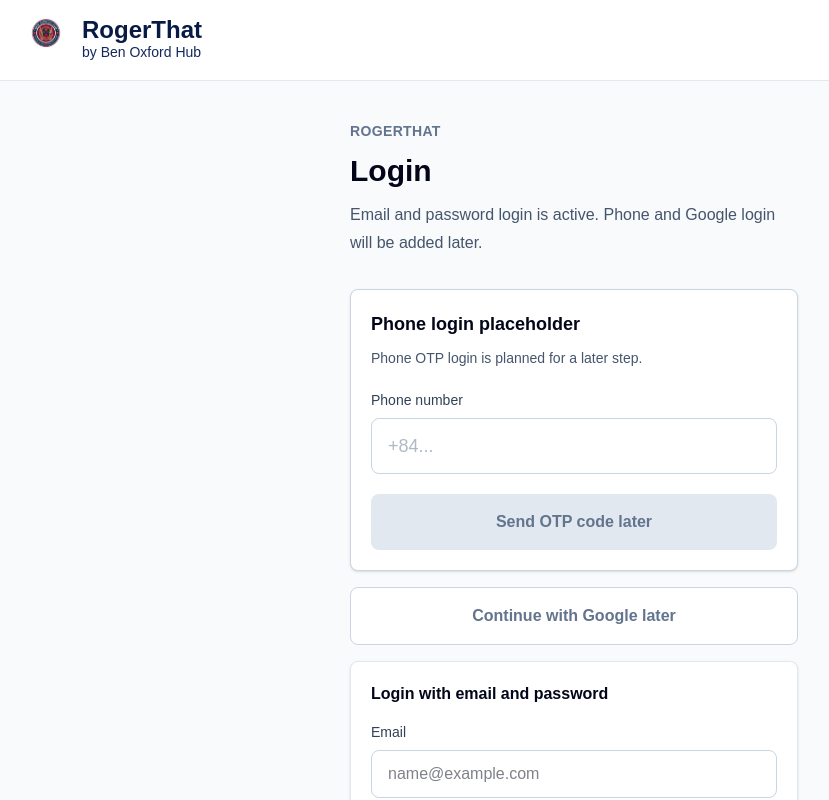
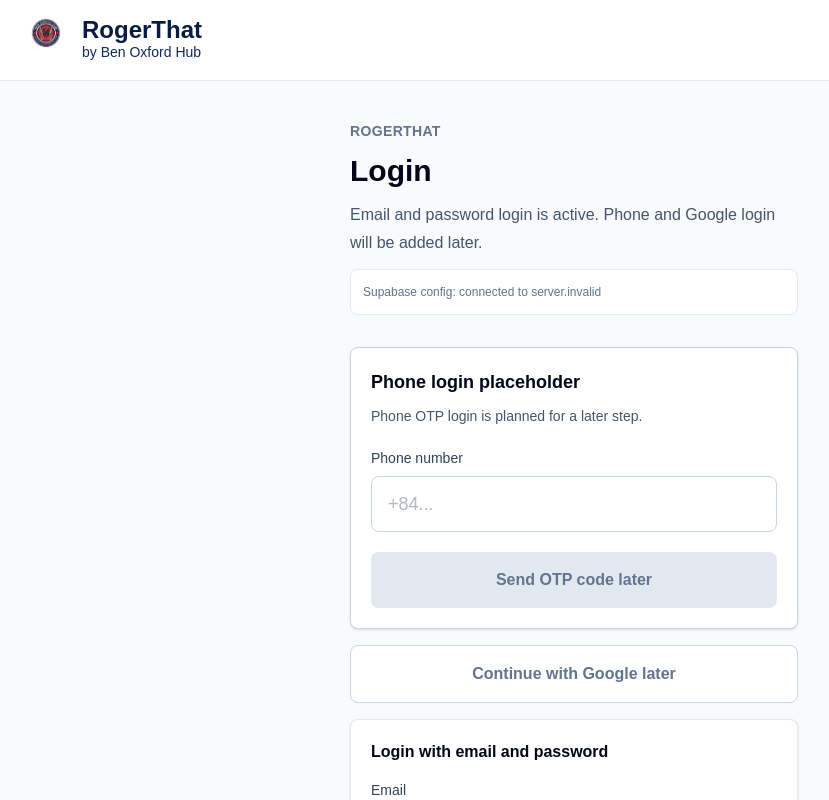
Before and after one commit to M3-AI-alt/rogerthat-app, a Next.js app: page /login in a window 1280 px wide. Shown: the top 800 px of the page, without its empty margins (66-895 px from the left). Built offline with nearby package versions, Linux system fonts and the light colour scheme; no server answers.

Commit message:
Fix Step 5B email auth signup login

```diff
--- a/src/app/login/page.tsx
+++ b/src/app/login/page.tsx
@@ -2,7 +2,7 @@
 
 import { AppShell } from "@/components/layout/AppShell";
 import { ROUTES } from "@/lib/routes";
-import { supabase } from "@/lib/supabase/client";
+import { supabase, supabaseConfig } from "@/lib/supabase/client";
 import Link from "next/link";
 import { useRouter } from "next/navigation";
 import { type FormEvent, type ReactElement, useState } from "react";
@@ -25,6 +25,14 @@ function isLoginRole(role: unknown): role is LoginRole {
   );
 }
 
+function getSupabaseConfigError(): string {
+  if (!supabaseConfig.hasUrl || !supabaseConfig.hasAnonKey) {
+    return "Supabase is not configured. Check NEXT_PUBLIC_SUPABASE_URL and NEXT_PUBLIC_SUPABASE_ANON_KEY in .env.local, then restart npm run dev.";
+  }
+
+  return "";
+}
+
 export default function LoginPage(): ReactElement {
   const router = useRouter();
   const [email, setEmail] = useState("");
@@ -38,19 +46,40 @@ export default function LoginPage(): ReactElement {
     event.preventDefault();
     setErrorMessage("");
     setStatusMessage("");
+
+    const configError = getSupabaseConfigError();
+
+    if (configError) {
+      console.error("[Supabase login] Missing configuration", {
+        hasAnonKey: supabaseConfig.hasAnonKey,
+        hasUrl: supabaseConfig.hasUrl,
+      });
+      setErrorMessage(configError);
+      return;
+    }
+
     setIsLoading(true);
 
     const { data, error } = await supabase.auth.signInWithPassword({
-      email,
+      email: email.trim(),
       password,
     });
 
     setIsLoading(false);
 
     if (error) {
+      console.error("[Supabase login] signInWithPassword failed", {
+        message: error.message,
+        status: error.status,
+      });
       setErrorMessage(error.message);
       return;
     }
+
+    console.info("[Supabase login] signInWithPassword succeeded", {
+      hasSession: Boolean(data.session),
+      userId: data.user?.id,
+    });
 
     const userMetadata = data.user?.user_metadata ?? {};
     const approvalStatus = userMetadata.approval_status;
@@ -83,6 +112,12 @@ export default function LoginPage(): ReactElement {
         <p className="mt-3 text-base leading-7 text-slate-600">
           Email and password login is active. Phone and Google login will be
           added later.
+        </p>
+        <p className="mt-3 rounded-lg border border-slate-200 bg-white p-3 text-xs leading-5 text-slate-500">
+          Supabase config:{" "}
+          {supabaseConfig.hasUrl && supabaseConfig.hasAnonKey
+            ? `connected to ${supabaseConfig.urlHost}`
+            : "missing local environment variables"}
         </p>
 
         <div className="mt-8 grid gap-5 rounded-lg border border-slate-300 bg-white p-5 shadow-sm">
--- a/src/app/signup/page.tsx
+++ b/src/app/signup/page.tsx
@@ -2,9 +2,17 @@
 
 import { AppShell } from "@/components/layout/AppShell";
 import { ROUTES } from "@/lib/routes";
-import { supabase } from "@/lib/supabase/client";
+import { supabase, supabaseConfig } from "@/lib/supabase/client";
 import Link from "next/link";
 import { type FormEvent, type ReactElement, useState } from "react";
+
+function getSupabaseConfigError(): string {
+  if (!supabaseConfig.hasUrl || !supabaseConfig.hasAnonKey) {
+    return "Supabase is not configured. Check NEXT_PUBLIC_SUPABASE_URL and NEXT_PUBLIC_SUPABASE_ANON_KEY in .env.local, then restart npm run dev.";
+  }
+
+  return "";
+}
 
 export default function SignupPage(): ReactElement {
   const [parentName, setParentName] = useState("");
@@ -21,10 +29,22 @@ export default function SignupPage(): ReactElement {
     event.preventDefault();
     setErrorMessage("");
     setSuccessMessage("");
+
+    const configError = getSupabaseConfigError();
+
+    if (configError) {
+      console.error("[Supabase signup] Missing configuration", {
+        hasAnonKey: supabaseConfig.hasAnonKey,
+        hasUrl: supabaseConfig.hasUrl,
+      });
+      setErrorMessage(configError);
+      return;
+    }
+
     setIsLoading(true);
 
-    const { error } = await supabase.auth.signUp({
-      email,
+    const { data, error } = await supabase.auth.signUp({
+      email: email.trim(),
       password,
       options: {
         data: {
@@ -41,13 +61,29 @@ export default function SignupPage(): ReactElement {
     setIsLoading(false);
 
     if (error) {
+      console.error("[Supabase signup] signUp failed", {
+        message: error.message,
+        status: error.status,
+      });
       setErrorMessage(error.message);
       return;
     }
 
-    setSuccessMessage(
-      "Your account request has been created and is pending CEO approval."
-    );
+    console.info("[Supabase signup] signUp succeeded", {
+      hasSession: Boolean(data.session),
+      userId: data.user?.id,
+    });
+
+    if (data.user && !data.session) {
+      setSuccessMessage(
+        "Your account request has been created and is pending CEO approval. Check your email to confirm your account before login."
+      );
+    } else {
+      setSuccessMessage(
+        "Your account request has been created and is pending CEO approval."
+      );
+    }
+
     setParentName("");
     setPhone("");
     setEmail("");
@@ -66,6 +102,12 @@ export default function SignupPage(): ReactElement {
         <p className="mt-3 text-base leading-7 text-slate-600">
           Parent signup creates an access request. CEO approval will be added in
           a later step.
+        </p>
+        <p className="mt-3 rounded-lg border border-slate-200 bg-white p-3 text-xs leading-5 text-slate-500">
+          Supabase config:{" "}
+          {supabaseConfig.hasUrl && supabaseConfig.hasAnonKey
+            ? `connected to ${supabaseConfig.urlHost}`
+            : "missing local environment variables"}
         </p>
 
         <div className="mt-8 grid gap-3 rounded-lg border border-slate-200 bg-white p-5 shadow-sm">
--- a/src/lib/supabase/client.ts
+++ b/src/lib/supabase/client.ts
@@ -2,5 +2,28 @@ import { createClient } from "@supabase/supabase-js";
 
 const supabaseUrl = process.env.NEXT_PUBLIC_SUPABASE_URL ?? "";
 const supabaseAnonKey = process.env.NEXT_PUBLIC_SUPABASE_ANON_KEY ?? "";
+const fallbackSupabaseUrl = "https://example.supabase.co";
+const fallbackSupabaseAnonKey = "missing-supabase-anon-key";
 
-export const supabase = createClient(supabaseUrl, supabaseAnonKey);
+function getUrlHost(url: string): string {
+  if (!url) {
+    return "";
+  }
+
+  try {
+    return new URL(url).host;
+  } catch {
+    return "";
+  }
+}
+
+export const supabaseConfig = {
+  hasAnonKey: supabaseAnonKey.length > 0,
+  hasUrl: supabaseUrl.length > 0,
+  urlHost: getUrlHost(supabaseUrl),
+};
+
+export const supabase = createClient(
+  supabaseUrl || fallbackSupabaseUrl,
+  supabaseAnonKey || fallbackSupabaseAnonKey
+);
```
